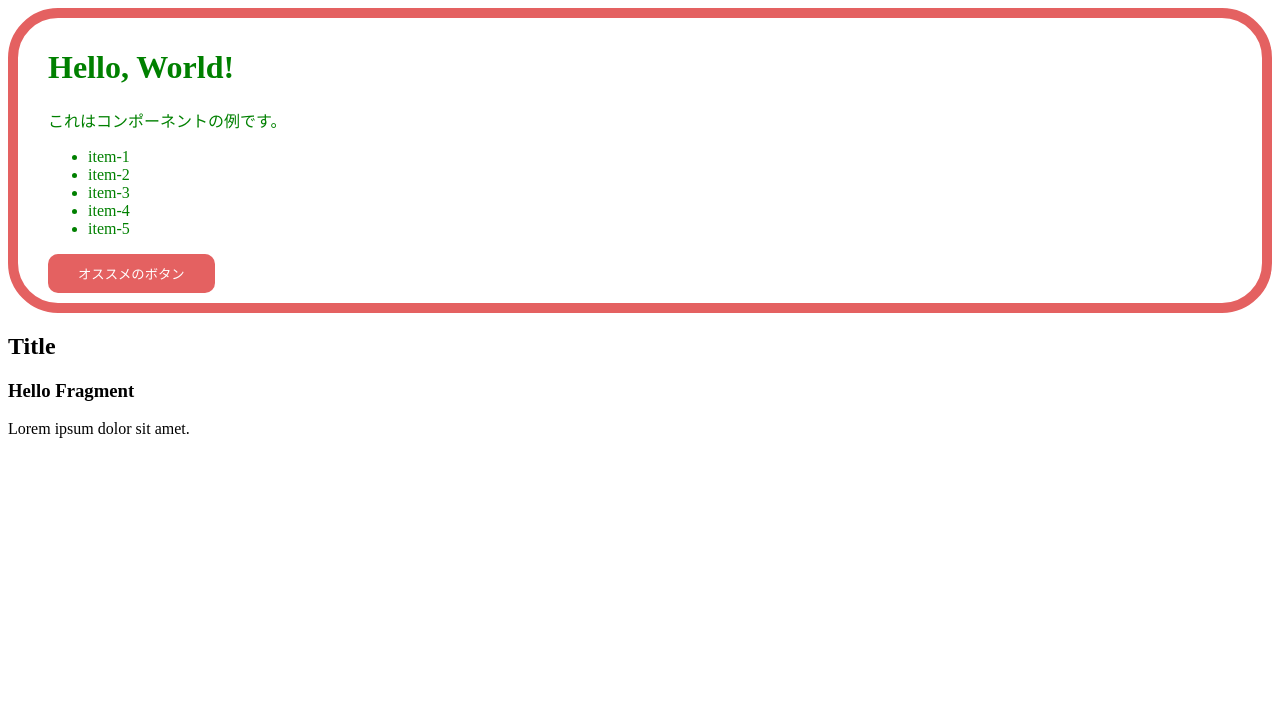
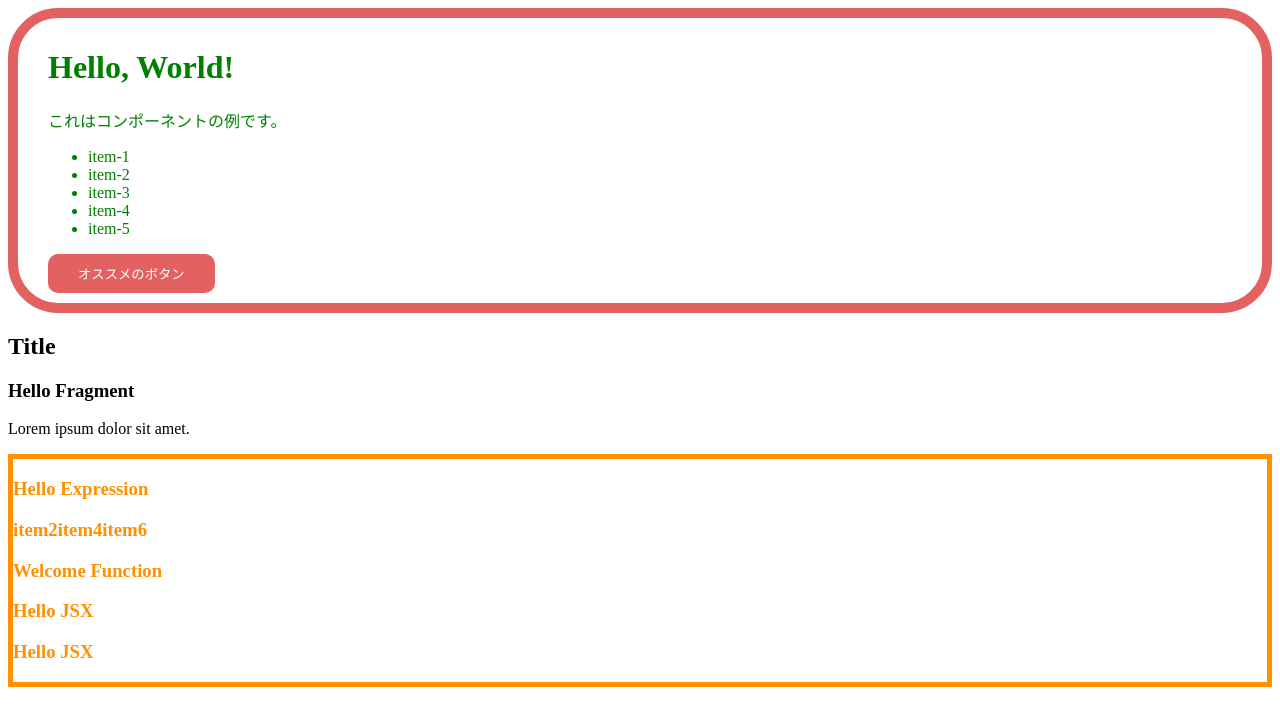
Before and after one commit to nasu-masa/frontend-study, a React (Vite) app in the folder react/react-basics/: page / in a window 1280 px wide. Shown: the top 726 px of the page. Built offline with nearby package versions, Linux system fonts and the light colour scheme.

Commit message:
Learn JSX expressions in React

```diff
--- a/react/react-basics/src/components/01-components/Example.jsx
+++ b/react/react-basics/src/components/01-components/Example.jsx
@@ -2,6 +2,7 @@ import "./Example.css";
 import List from "./List";
 import Button from "./Button";
 import FragmentExample from "./FragmentExample";
+import Expression from "./JsxExpression";
 
 // function Example() {
 //     return (
@@ -21,7 +22,8 @@ const Example = () => {
             <List />
             <Button />
         </div>
-        <FragmentExample />
+            <FragmentExample />
+            <Expression />
     </>
     );
 };
--- /dev/null
+++ b/react/react-basics/src/components/01-components/JsxExpression.css
@@ -0,0 +1,4 @@
+.expression {
+  color: rgb(255, 145, 0);
+  border: 5px solid rgb(255, 145, 0);
+}
--- /dev/null
+++ b/react/react-basics/src/components/01-components/JsxExpression.jsx
@@ -0,0 +1,28 @@
+import "./JsxExpression.css";
+
+const Expression = () => {
+    const title = "Expression";
+    const arr = ['item2', 'item4', 'item6'];
+    const hello = (Ex) => `${Ex} Function`;
+    const jsx = <h3>Hello JSX</h3>
+    const bool = true;
+
+
+    return (
+        <div className={title.toLowerCase()}>
+        <h3>Hello {title}</h3>
+        <h3>{arr}</h3>
+        <h3>{hello("Welcome")}</h3>
+        {<h3>Hello JSX</h3>}
+        {jsx}
+        {bool}
+        <h3>{/*　画面上には出力されない */}</h3>
+        </div>
+    );
+}
+export default Expression;
+
+// JSXの　{}　の中には　JavaScript の　[式] を書ける
+// 文字列、配列、関数の戻り値、JSX は描画される
+// true / false / null / undefined　、コメントは描画されない
+// if文やfor文などの [文] は書けない
```
